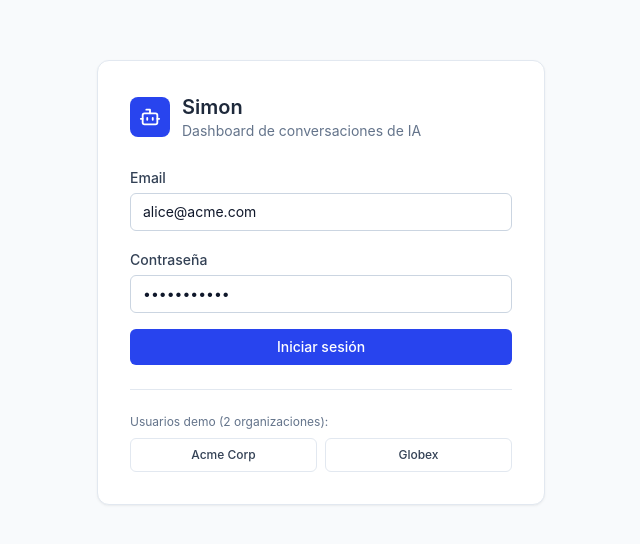
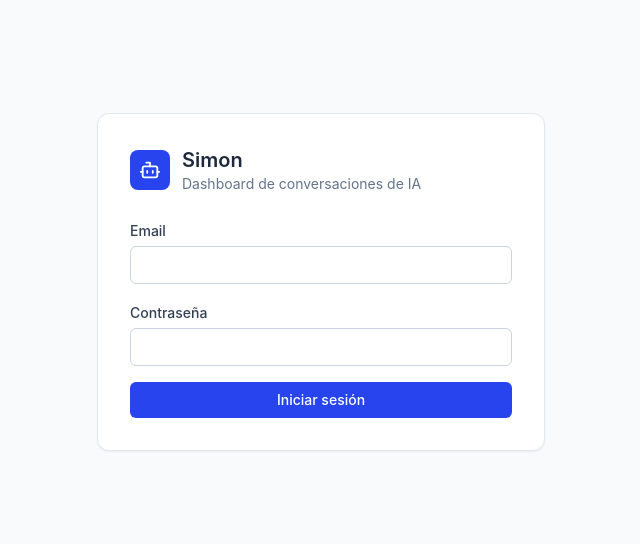
Before and after one commit to Cmon88/proyecto-simon-test, a React (Vite) app in the folder frontend/: page /login in a window 1280 px wide. Shown: the part 118-662 px from the top of the page, without its empty margins (319-959 px from the left). Built offline with nearby package versions, Linux system fonts and the light colour scheme; no server answers; a web font is replaced by a local one.

Commit message:
feat(frontend): remove demo credentials preset buttons to reflect a realistic login flow

```diff
--- a/frontend/src/pages/Login.tsx
+++ b/frontend/src/pages/Login.tsx
@@ -7,8 +7,8 @@ import { useAuth } from '@/stores/auth';
 export default function Login() {
   const navigate = useNavigate();
   const { token, login, loading } = useAuth();
-  const [email, setEmail] = useState('alice@acme.com');
-  const [password, setPassword] = useState('password123');
+  const [email, setEmail] = useState('');
+  const [password, setPassword] = useState('');
 
   if (token) return <Navigate to="/resumen" replace />;
 
@@ -20,15 +20,6 @@ export default function Login() {
     } catch (err: any) {
       toast.error(err?.message === 'invalid_credentials' ? 'Credenciales inválidas' : 'Error al iniciar sesión');
     }
-  };
-
-  const presetAcme = () => {
-    setEmail('alice@acme.com');
-    setPassword('password123');
-  };
-  const presetGlobex = () => {
-    setEmail('bob@globex.com');
-    setPassword('password123');
   };
 
   return (
@@ -64,18 +55,6 @@ export default function Login() {
             Iniciar sesión
           </button>
         </form>
-
-        <div className="mt-6 pt-6 border-t border-slate-200">
-          <p className="text-xs text-slate-500 mb-2">Usuarios demo (2 organizaciones):</p>
-          <div className="flex gap-2">
-            <button type="button" onClick={presetAcme} className="btn-secondary flex-1 text-xs">
-              Acme Corp
-            </button>
-            <button type="button" onClick={presetGlobex} className="btn-secondary flex-1 text-xs">
-              Globex
-            </button>
-          </div>
-        </div>
       </div>
     </div>
   );
```
